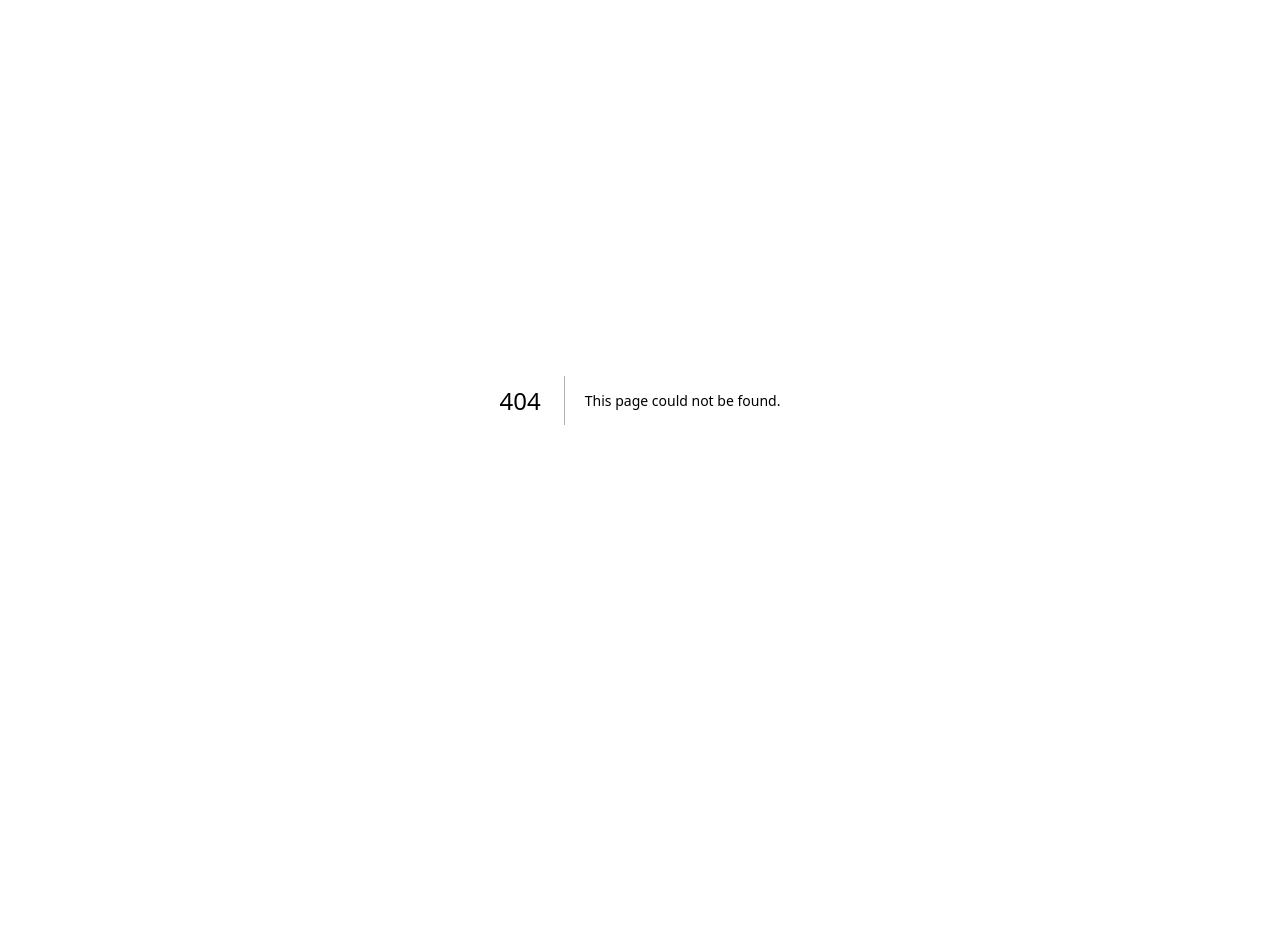
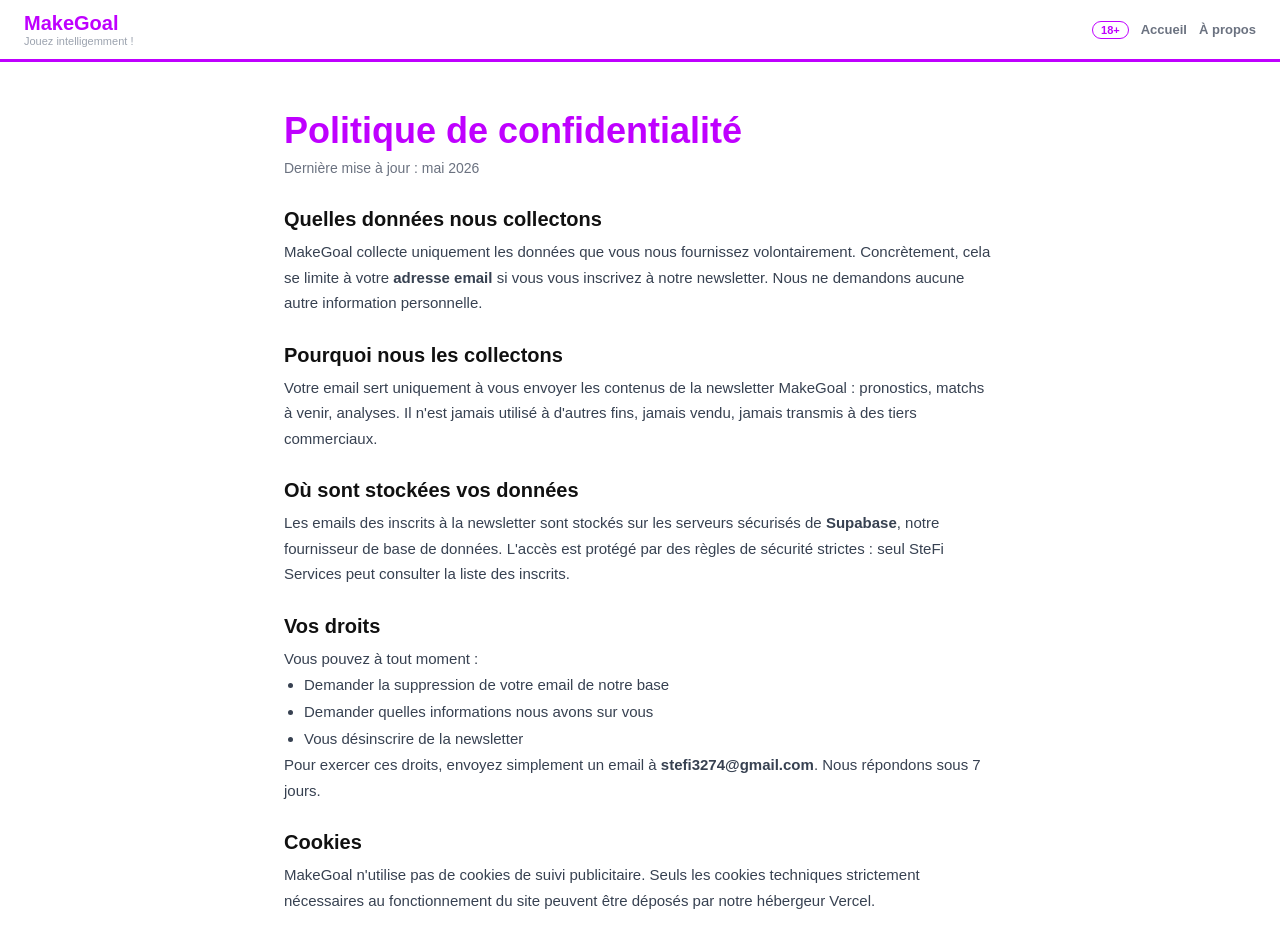
Before and after one commit to stefi3274/MakeGoal, a Next.js app: page /confidentialite in a window 1280 px wide. Before the commit this address had no page. Shown: the top 942 px of the page. Before the commit the page ends 800 px from the top, so only its background shows below. Built offline with nearby package versions, Linux system fonts and the light colour scheme.

Commit message:
Add Confidentialite page with privacy policy content

```diff
--- /dev/null
+++ b/app/confidentialite/page.tsx
@@ -0,0 +1,67 @@
+import Header from '../../components/Header';
+import Footer from '../../components/Footer';
+
+const VIOLET = '#bf00ff';
+
+export default function Confidentialite() {
+  return (
+    <div style={{minHeight:'100vh',background:'#ffffff',color:'#111111',fontFamily:'sans-serif'}}>
+      <Header />
+      <main style={{maxWidth:'760px',margin:'0 auto',padding:'48px 24px'}}>
+        <h1 style={{color:VIOLET,fontWeight:900,fontSize:'36px',marginBottom:'8px'}}>Politique de confidentialité</h1>
+        <p style={{color:'#6b7280',fontSize:'14px',marginBottom:'32px'}}>Dernière mise à jour : mai 2026</p>
+
+        <section style={{marginBottom:'28px'}}>
+          <h2 style={{fontWeight:900,fontSize:'20px',marginBottom:'8px'}}>Quelles données nous collectons</h2>
+          <p style={{lineHeight:'1.7',fontSize:'15px',color:'#374151',margin:0}}>
+            MakeGoal collecte uniquement les données que vous nous fournissez volontairement. Concrètement, cela se limite à votre <strong>adresse email</strong> si vous vous inscrivez à notre newsletter. Nous ne demandons aucune autre information personnelle.
+          </p>
+        </section>
+
+        <section style={{marginBottom:'28px'}}>
+          <h2 style={{fontWeight:900,fontSize:'20px',marginBottom:'8px'}}>Pourquoi nous les collectons</h2>
+          <p style={{lineHeight:'1.7',fontSize:'15px',color:'#374151',margin:0}}>
+            Votre email sert uniquement à vous envoyer les contenus de la newsletter MakeGoal : pronostics, matchs à venir, analyses. Il n&apos;est jamais utilisé à d&apos;autres fins, jamais vendu, jamais transmis à des tiers commerciaux.
+          </p>
+        </section>
+
+        <section style={{marginBottom:'28px'}}>
+          <h2 style={{fontWeight:900,fontSize:'20px',marginBottom:'8px'}}>Où sont stockées vos données</h2>
+          <p style={{lineHeight:'1.7',fontSize:'15px',color:'#374151',margin:0}}>
+            Les emails des inscrits à la newsletter sont stockés sur les serveurs sécurisés de <strong>Supabase</strong>, notre fournisseur de base de données. L&apos;accès est protégé par des règles de sécurité strictes : seul SteFi Services peut consulter la liste des inscrits.
+          </p>
+        </section>
+
+        <section style={{marginBottom:'28px'}}>
+          <h2 style={{fontWeight:900,fontSize:'20px',marginBottom:'8px'}}>Vos droits</h2>
+          <p style={{lineHeight:'1.7',fontSize:'15px',color:'#374151',margin:0}}>
+            Vous pouvez à tout moment :
+          </p>
+          <ul style={{lineHeight:'1.8',fontSize:'15px',color:'#374151',paddingLeft:'20px'}}>
+            <li>Demander la suppression de votre email de notre base</li>
+            <li>Demander quelles informations nous avons sur vous</li>
+            <li>Vous désinscrire de la newsletter</li>
+          </ul>
+          <p style={{lineHeight:'1.7',fontSize:'15px',color:'#374151',margin:0}}>
+            Pour exercer ces droits, envoyez simplement un email à <strong>stefi3274@gmail.com</strong>. Nous répondons sous 7 jours.
+          </p>
+        </section>
+
+        <section style={{marginBottom:'28px'}}>
+          <h2 style={{fontWeight:900,fontSize:'20px',marginBottom:'8px'}}>Cookies</h2>
+          <p style={{lineHeight:'1.7',fontSize:'15px',color:'#374151',margin:0}}>
+            MakeGoal n&apos;utilise pas de cookies de suivi publicitaire. Seuls les cookies techniques strictement nécessaires au fonctionnement du site peuvent être déposés par notre hébergeur Vercel.
+          </p>
+        </section>
+
+        <section>
+          <h2 style={{fontWeight:900,fontSize:'20px',marginBottom:'8px'}}>Modifications</h2>
+          <p style={{lineHeight:'1.7',fontSize:'15px',color:'#374151',margin:0}}>
+            Cette politique peut évoluer. En cas de changement significatif, nous informerons les inscrits à la newsletter. La date de dernière mise à jour est indiquée en haut de cette page.
+          </p>
+        </section>
+      </main>
+      <Footer />
+    </div>
+  );
+}
```
